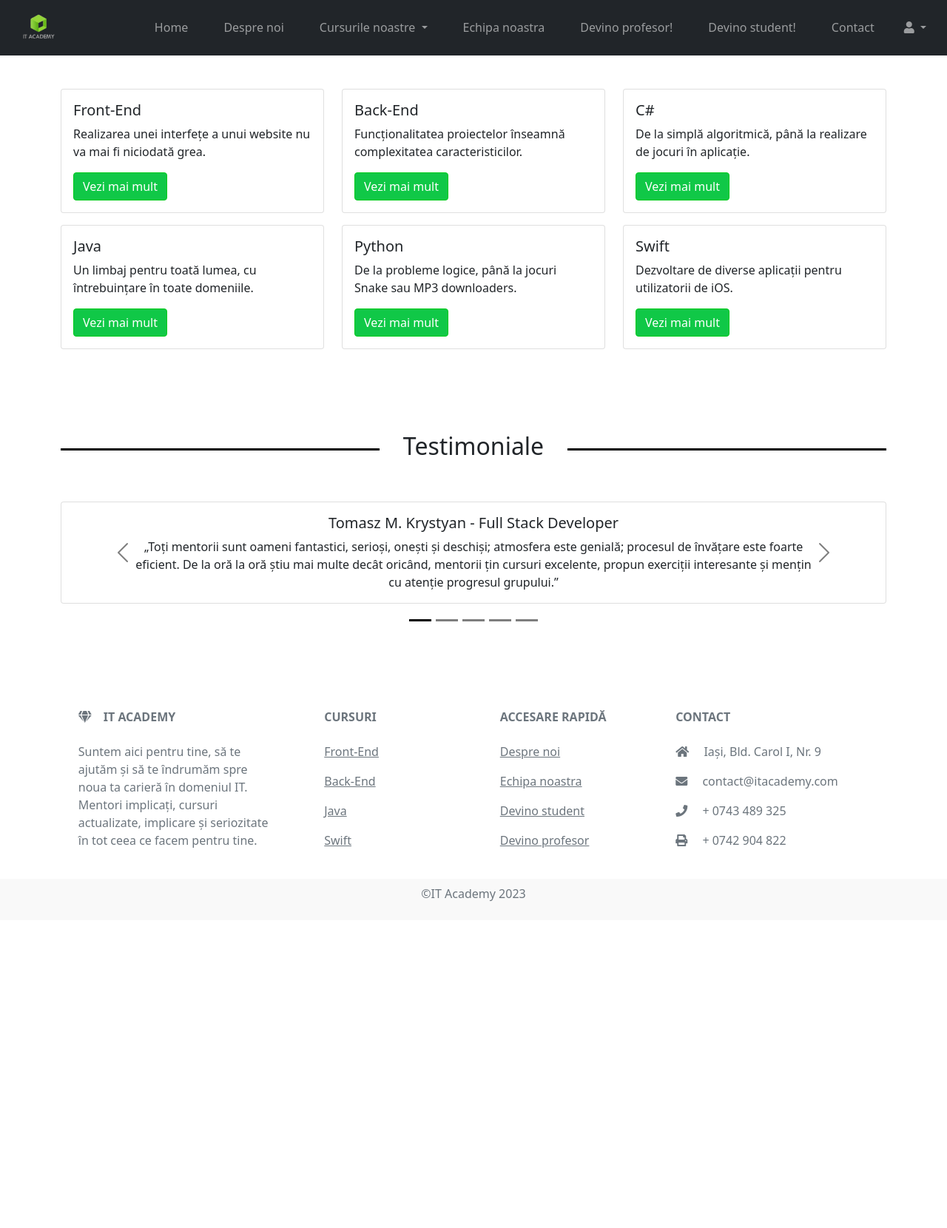
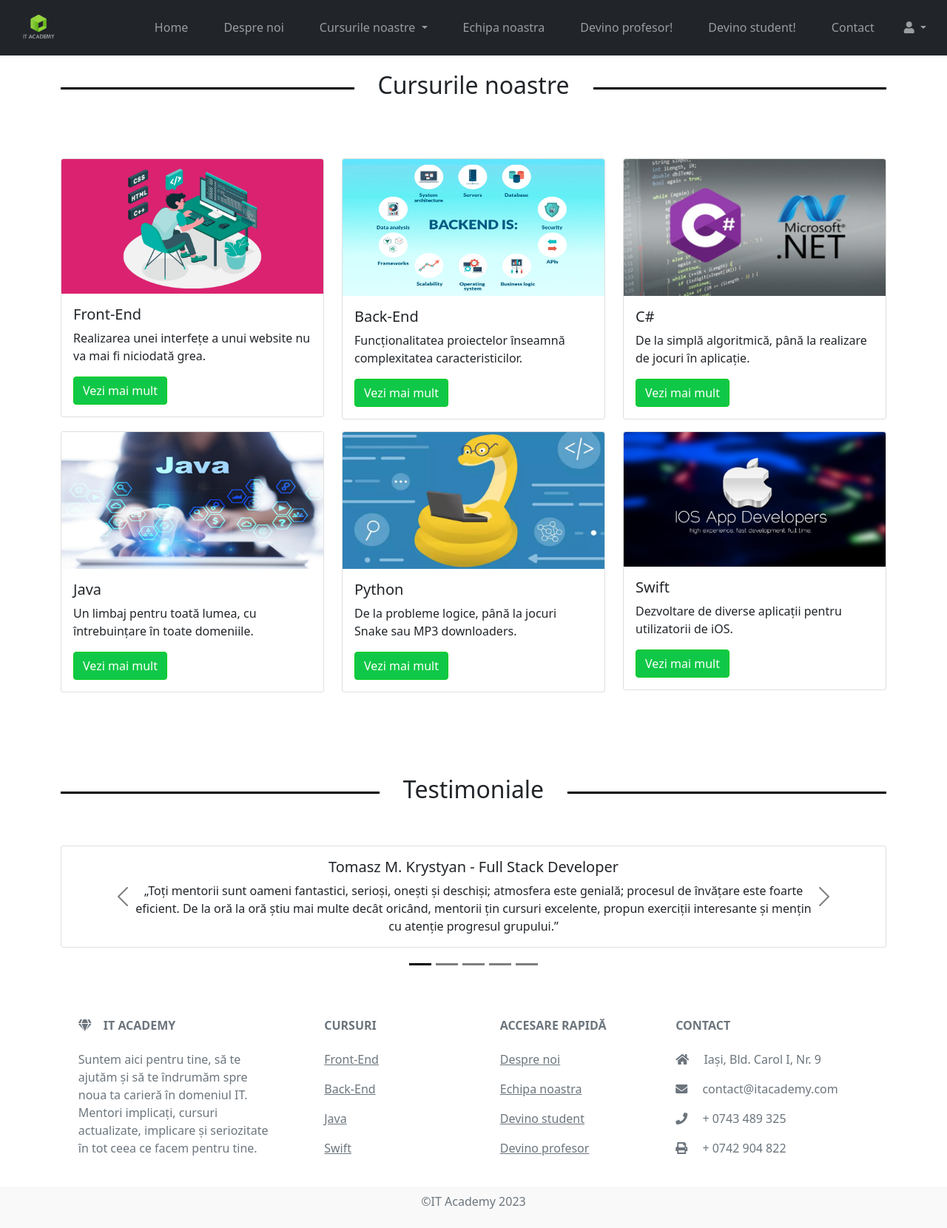
Before and after one commit to elenaisabella02/Licenta-, a PHP site: page /toate-cursurile.html in a window 1280 px wide. Shown: the whole page at 74% size. Before the commit the page ends 1218 px from the top, so only its background shows below. Run offline with PHP 8.4, Linux system fonts and the light colour scheme; some libraries are stand-ins or nearby versions.

Commit message:
Changed colors and some images for courses

```diff
--- a/assets/css/style.css
+++ b/assets/css/style.css
@@ -1,6 +1,7 @@
 /*general*/
 html body{
     width:100%;
+    height: 100%;
 }
 
 .navbar{
@@ -54,6 +55,10 @@ html body{
 
   .separator h2{
     padding: 0 2rem;
+  }
+
+  .separator h2:hover{
+    color:#10c847;
   }
 
 .section {
@@ -160,6 +165,11 @@ html body{
     background: #10c847!important;
     border: 1px solid #00cc1b!important;
   }
+
+  .courses-img{
+    max-height:185px;
+  }
+
   .card-testimonials{
     margin:0 auto;
     text-align:center;
@@ -187,6 +197,7 @@ html body{
   .about-uss{
     margin:0 auto;
   }
+
 
   /*account.html*/
 
@@ -244,10 +255,10 @@ html body{
     box-shadow: 0 0 4px 1px rgba(20, 20, 20, 0.8);
   }
   .scale button {
-    background: #64AAA4;
+    background: #10c847;
   }
   .scale .price {
-    color: #64AAA4;
+    color: #10c847;
   }
 
 /*settings*/
@@ -291,3 +302,7 @@ html body{
     margin-left:0!important;
   }
 }
+
+.nav-pills .active {
+  background-color: #10c847!important;
+}
--- a/curs1.html
+++ b/curs1.html
@@ -76,7 +76,9 @@
     </header>
 
 
+
     <div class="container pt-5">
+
       <div class="separator pt-5">
         <div class="line"></div>
         <h2>Front-End Developer</h2>
--- a/settings.html
+++ b/settings.html
@@ -74,8 +74,8 @@
         </div>
       </nav>
     </header>
-    <div class="container py-5">
-        <section class="py-5 my-5">
+    <div class="container pt-5">
+        <section class="pt-5 my-5">
             <div class="container">
                 <div class="bg-white shadow rounded-lg d-block d-sm-flex">
                     <div class="profile-tab-nav border-right">
--- a/toate-cursurile.html
+++ b/toate-cursurile.html
@@ -76,11 +76,17 @@
     </header>
 
 
-    <div class="container py-5">
+    <div class="container pt-5">
+      <div class="separator pt-5">
+        <div class="line"></div>
+        <h2>Cursurile noastre</h2>
+        <div class="line"></div>
+      </div>
         <div class="toate-cursurile py-5">
           <div class="row pt-4">
             <div class="col-md-4 col-sm-6 pb-3">
               <div class="card">
+                <img src="/Licenta-/assets/images/index.html/front-end-developer.jpg" class="card-img-top courses-img" alt="...">
                 <div class="card-body">
                   <h5 class="card-title">Front-End</h5>
                   <p class="card-text">Realizarea unei interfețe a unui website nu va mai fi niciodată grea.</p>
@@ -90,6 +96,7 @@
             </div>
             <div class="col-md-4 col-sm-6 pb-3">
               <div class="card">
+                <img src="/Licenta-/assets/images/index.html/back-end-developer.jpg" class="card-img-top courses-img" alt="...">
                 <div class="card-body">
                   <h5 class="card-title">Back-End</h5>
                   <p class="card-text">Funcționalitatea proiectelor înseamnă complexitatea caracteristicilor.</p>
@@ -99,6 +106,7 @@
             </div>
             <div class="col-md-4 col-sm-6 pb-3">
                 <div class="card">
+                  <img src="/Licenta-/assets/images/index.html/C-Developer.jpg" class="card-img-top courses-img" alt="...">
                   <div class="card-body">
                     <h5 class="card-title">C#</h5>
                     <p class="card-text">De la simplă algoritmică, până la realizare de jocuri în aplicație.</p>
@@ -108,6 +116,7 @@
             </div>
             <div class="col-md-4 col-sm-6 pb-3">
                 <div class="card">
+                  <img src="/Licenta-/assets/images/index.html/java-developer.jpg" class="card-img-top courses-img" alt="...">
                   <div class="card-body">
                     <h5 class="card-title">Java</h5>
                     <p class="card-text">Un limbaj pentru toată lumea, cu întrebuințare în toate domeniile.</p>
@@ -117,6 +126,7 @@
               </div>
               <div class="col-md-4 col-sm-6 pb-3">
                 <div class="card">
+                  <img src="/Licenta-/assets/images/index.html/python-developer.jpg" class="card-img-top courses-img" alt="...">
                   <div class="card-body">
                     <h5 class="card-title">Python</h5>
                     <p class="card-text">De la probleme logice, până la jocuri Snake sau MP3 downloaders.</p>
@@ -126,6 +136,7 @@
               </div>
               <div class="col-md-4 col-sm-6 pb-3">
                   <div class="card">
+                    <img src="/Licenta-/assets/images/index.html/iOS-Developer.jpg" class="card-img-top courses-img" alt="...">
                     <div class="card-body">
                       <h5 class="card-title">Swift</h5>
                       <p class="card-text">Dezvoltare de diverse aplicații pentru utilizatorii de iOS.</p>
@@ -133,7 +144,7 @@
                     </div>
                 </div>
             </div>
-          </div>
+        </div>
         </div>
         <div class="testimoniale">
             <div class="separator py-5">
```
Also changed, not shown: index.html (+8 -1 lines), assets/images/index.html/C-Developer.jpg (added), assets/images/index.html/back-end-developer.jpg (added), assets/images/index.html/front-end-developer.jpg (added), assets/images/index.html/iOS-Developer.jpg (added), assets/images/index.html/java-developer.jpg (added), assets/images/index.html/python-developer.jpg (added).
